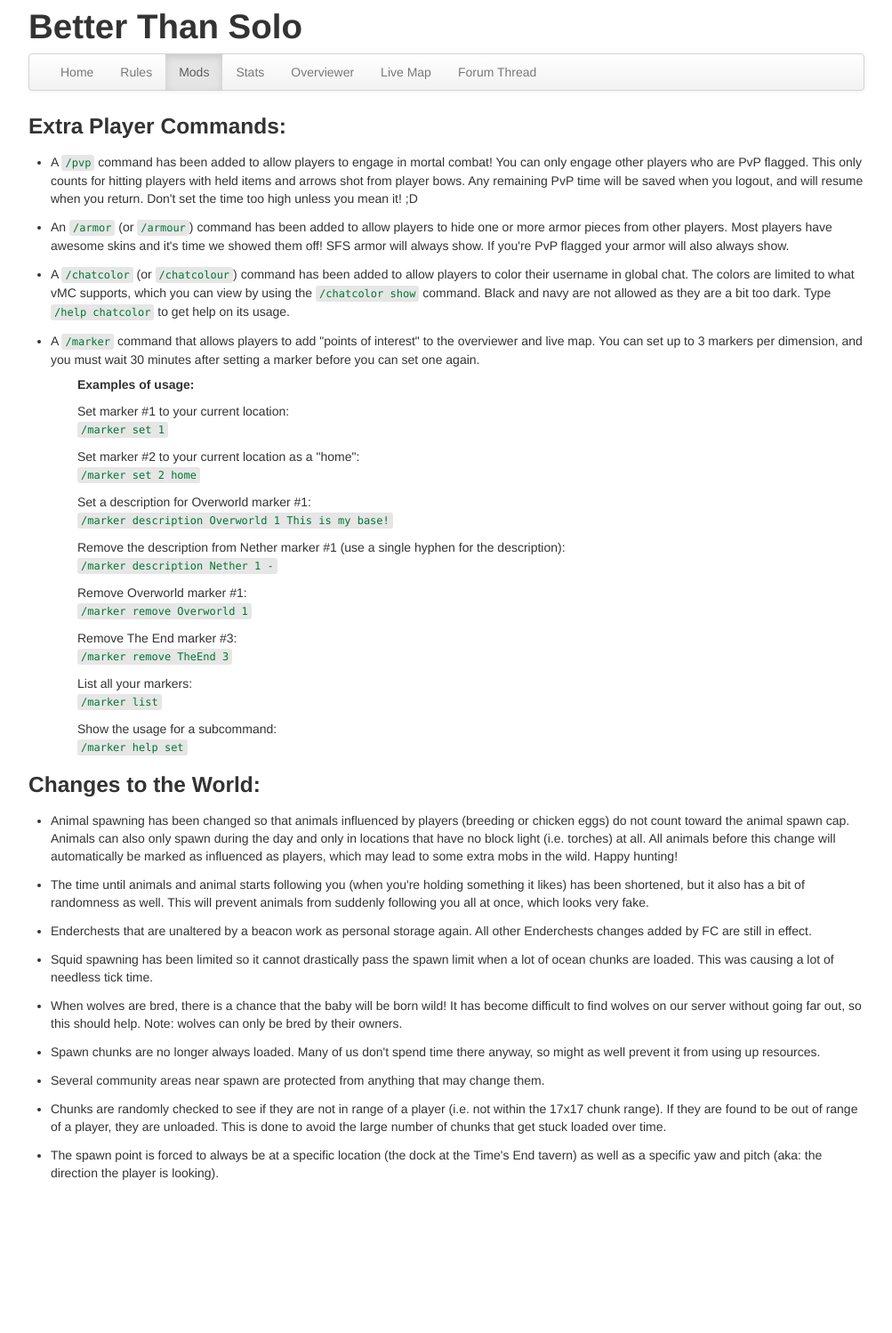
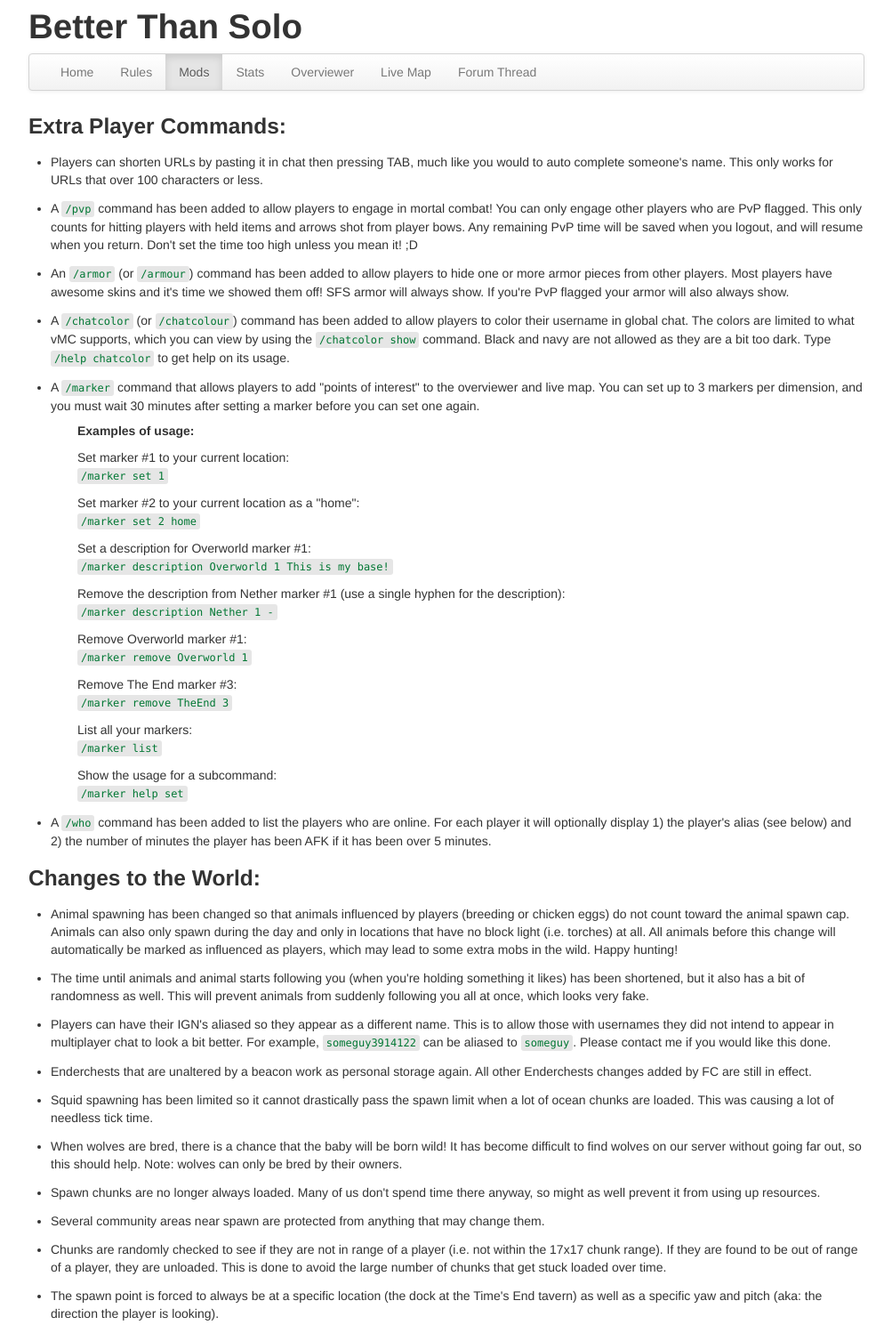
Before and after one commit to btwmodsbiz/betterthansolo, a Jekyll site: the page built from mods.html, in a window 1280 px wide. Shown: the whole page at 89% size, without its empty margins (138-1141 px from the left). Built offline with Jekyll 4.4.1, drawn with Linux system fonts in a browser that asks for light colours; before the commit the page ends 1340 px from its top, so only the background shows below that.

Commit message:
Additional updates to mods.html.

```diff
--- a/mods.html
+++ b/mods.html
@@ -7,6 +7,9 @@ activepage: mods
 <h3>Extra Player Commands:</h3>
 
 <ul class="padded">
+    <li>Players can shorten URLs by pasting it in chat then pressing TAB, much like you would to
+    auto complete someone's name. This only works for URLs that over 100 characters or less.</li>
+
     <li>A <code>/pvp</code> command has been added to allow players to engage in mortal combat!
         You can only engage other players who are PvP flagged.
         This only counts for hitting players with held items and arrows shot from player bows.
@@ -54,6 +57,10 @@ activepage: mods
             <code>/marker help set</code></p>
         </div>
     </li>
+
+    <li>A <code>/who</code> command has been added to list the players who are online.
+    For each player it will optionally display 1) the player's alias (see below) and 2) the
+    number of minutes the player has been AFK if it has been over 5 minutes.</li>
 </ul>
 
 <h3>Changes to the World:</h3>
@@ -67,6 +74,10 @@ activepage: mods
     <li>The time until animals and animal starts following you (when you're holding something it likes) has been
     shortened, but it also has a bit of randomness as well. This will prevent animals from suddenly following you
     all at once, which looks very fake.</li>
+
+    <li>Players can have their IGN's aliased so they appear as a different name. This is to allow those with usernames
+    they did not intend to appear in multiplayer chat to look a bit better. For example, <code>someguy3914122</code> can be aliased to <code>someguy</code>.
+    Please contact me if you would like this done.</li>
 
     <li>Enderchests that are unaltered by a beacon work as personal storage again.
     All other Enderchests changes added by FC are still in effect.</li>
```
